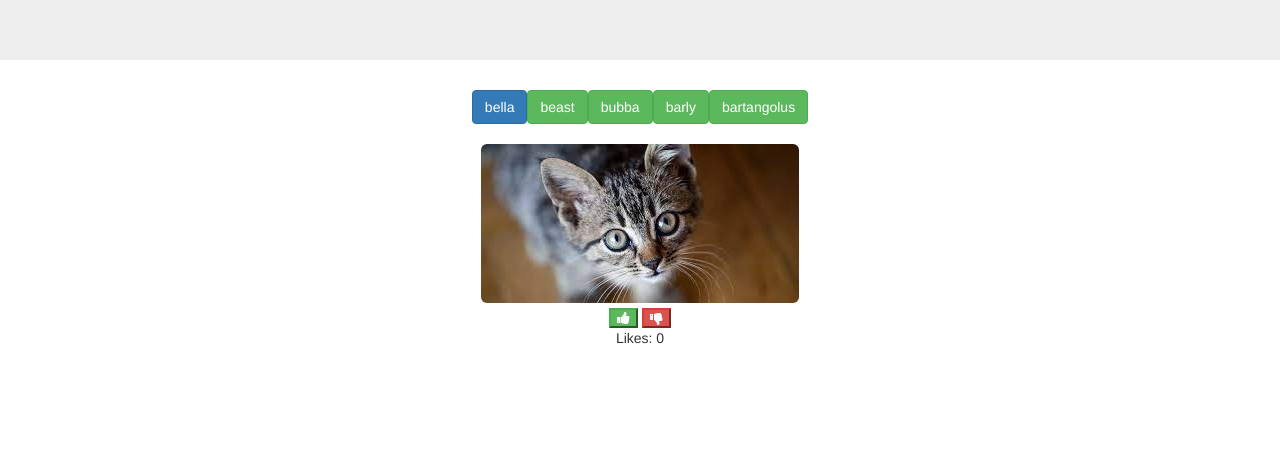
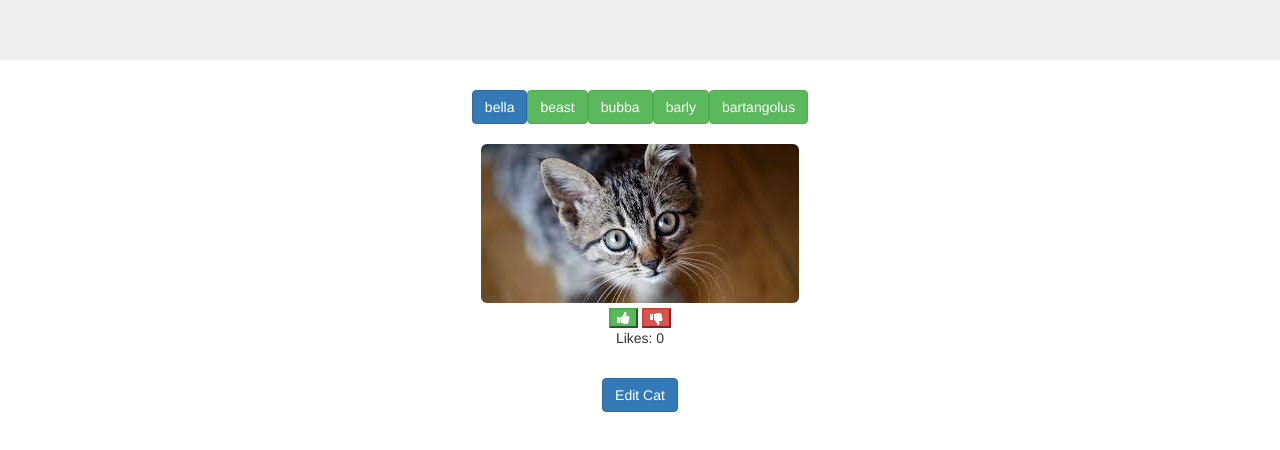
Before and after one commit to jmromeo/catclicker, a plain HTML site: page index.html in a window 1280 px wide. Shown: the part 180-630 px from the top of the page. Drawn offline with nearby package versions, Linux system fonts and the light colour scheme.

Commit message:
Added edit cat button

```diff
--- a/css/catlist.css
+++ b/css/catlist.css
@@ -1,2 +1,3 @@
 .row-margin { margin-top: 20px; }
 .likebtn-margin { margin-top: 5px; }
+.margin-bottom { margin-bottom: 20px; }
--- a/index.html
+++ b/index.html
@@ -43,7 +43,12 @@
                 <p id="catcountview"></p>
             </div>
         </div>
+        <div class="row row-margin">
+            <div id="adminview" class="col text-center">
+            </div>
+        </div>
     </div>
+    <div class="margin-bottom"></div>
 
     <script src='js/app.js'></script>
 </body>
--- a/js/app.js
+++ b/js/app.js
@@ -2,6 +2,163 @@
 /************************* V I E W S ********************************/
 /********************************************************************/
 (function () {
+
+var catEditView = {
+
+    _createNameEditor : function() {
+        var nameform = document.createElement("div");
+
+        nameform.classList.add("form-group");
+
+        var label = document.createElement("label");
+        label.innerHTML = "Cat Name";
+
+        var input = document.createElement("input");
+        input.classList.add("form-control");
+
+        nameform.appendChild(label);
+        nameform.appendChild(input);
+
+        this.catnameinput = input;
+
+        return nameform;
+    },
+
+    _createImgEditor : function() {
+        var img = document.createElement("div");
+
+        img.classList.add("form-group");
+
+        var label = document.createElement("label");
+        label.innerHTML = "Cat Img";
+
+        var input = document.createElement("input");
+        input.classList.add("form-control");
+
+        img.appendChild(label);
+        img.appendChild(input);
+
+        this.catimginput = input;
+
+        return img;
+    },
+
+    _createLikesEditor : function() {
+        var likes = document.createElement("div");
+
+        likes.classList.add("form-group");
+
+        var label = document.createElement("label");
+        label.innerHTML = "Cat likes";
+
+        var input = document.createElement("input");
+        input.classList.add("form-control");
+
+        likes.appendChild(label);
+        likes.appendChild(input);
+
+        this.catlikesinput = input;
+
+        return likes;
+    },
+
+    _createSaveButton : function() {
+        var button = document.createElement("button");
+
+        button.innerHTML = "Save";
+        button.classList.add("btn");
+        button.classList.add("btn-success");
+        button.onclick = this.saveClicked;
+
+        return button;
+    },
+
+    _createCancelButton : function() {
+        var button = document.createElement("button");
+
+        button.innerHTML = "Cancel";
+        button.classList.add("btn");
+        button.classList.add("btn-danger");
+        button.onclick = this.editCancelled;
+
+        return button;
+    },
+
+    init : function(parentview) {
+        this.catedit_view = parentview;
+
+        this.catnameform  = this._createNameEditor();
+        this.catimgform   = this._createImgEditor();
+        this.catlikesform = this._createLikesEditor();
+
+        this.savebutton   = this._createSaveButton();
+        this.cancelbutton = this._createCancelButton();
+
+        return this;
+    },
+
+    saveClicked : function() {
+        var newcatname  = catEditView.catnameinput.value;
+        var newcatimg   = catEditView.catimginput.value;
+        var newcatlikes = catEditView.catlikesinput.value;
+
+        octopus.editCat(octopus.getCurrentCat(), newcatname, newcatimg, newcatlikes);
+    },
+
+    editCancelled : function() {
+        octopus.editCancelled();
+    },
+
+    render : function() {
+        cat = octopus.getCurrentCat();
+
+        this.catnameinput.value  = cat.name;
+        this.catimginput.value   = cat.img;
+        this.catlikesinput.value = cat.numclicks;
+
+        this.catedit_view.append(this.catnameform);
+        this.catedit_view.append(this.catimgform);
+        this.catedit_view.append(this.catlikesform);
+        this.catedit_view.append(this.savebutton);
+        this.catedit_view.append(this.cancelbutton);
+    }
+}
+
+var adminView = {
+
+    init : function() {
+        this.admin_view  = $("#adminview");
+        this.cateditview = catEditView.init(this.admin_view);
+
+        this.render();
+    },
+
+    adminButtonClicked : function(view) {
+        octopus.adminButtonClicked();
+    },
+
+    render : function() {
+        var button = document.createElement("button");
+
+        // silly but just removing all elements and rerendering everything
+        this.admin_view.empty();
+
+        // admin button always shows
+        var adminbutton = document.createElement("button");
+        adminbutton.id = 'admin_button';
+        adminbutton.innerHTML = "Edit Cat";
+        adminbutton.classList.add("btn");
+        adminbutton.classList.add("btn-primary");
+        adminbutton.onclick = this.adminButtonClicked;
+
+        this.admin_view.append(adminbutton);
+
+        // displaying cat editor if in admin mode
+        if (octopus.isAdminMode()) {
+            this.cateditview.render();
+        }
+    },
+}
 
 var catDisplayView = {
 
@@ -25,7 +182,6 @@ var catDisplayView = {
             alert("Are you crazy?! " + cat.name + " super cute!");
         }
     },
-
 
     render : function() {
         var cat = octopus.getCurrentCat();
@@ -85,16 +241,26 @@ function Cat(id, name, img) {
 };
 
 var model = {
+
     cats : [
-        new Cat('cat_1', 'bella', 'imgs/cute_cat_1.jpeg'),
-        new Cat('cat_2', 'beast', 'imgs/cute_cat_2.jpeg'),
-        new Cat('cat_3', 'bubba', 'imgs/cute_cat_3.jpeg'),
-        new Cat('cat_4', 'barly', 'imgs/cute_cat_4.jpeg'),
-        new Cat('cat_5', 'bartangolus', 'imgs/cute_cat_5.jpeg')
+        new Cat(0, 'bella', 'imgs/cute_cat_1.jpeg'),
+        new Cat(1, 'beast', 'imgs/cute_cat_2.jpeg'),
+        new Cat(2, 'bubba', 'imgs/cute_cat_3.jpeg'),
+        new Cat(3, 'barly', 'imgs/cute_cat_4.jpeg'),
+        new Cat(4, 'bartangolus', 'imgs/cute_cat_5.jpeg')
     ],
 
     init : function() {
         this.setCurrentCat(this.cats[0]);
+        this.setAdminMode(false);
+    },
+
+    setAdminMode : function(boolval) {
+        this.adminmode = boolval;
+    },
+
+    isAdminMode : function() {
+        return this.adminmode;
     },
 
     setCurrentCat : function(cat) {
@@ -109,6 +275,18 @@ var model = {
         return this.cats;
     },
 
+    updateCatName : function(cat, newname) {
+        this.cats[cat.id].name = newname;
+    },
+
+    updateCatImg : function(cat, newimg) {
+        this.cats[cat.id].img = newimg;
+    },
+
+    updateCatLikes : function(cat, newlikes) {
+        this.cats[cat.id].numclicks = newlikes;
+    },
+
     incrementClickCount : function(cat) {
         cat.numclicks++;
     }
@@ -119,6 +297,7 @@ var octopus = {
         model.init();
         catListView.init();
         catDisplayView.init();
+        adminView.init();
     },
 
     getCurrentCat : function() {
@@ -127,6 +306,25 @@ var octopus = {
 
     getCats : function() {
         return model.getCats();
+    },
+
+    editCat : function(cat, newname, newimg, newnumlikes) {
+        if (newname != "") {
+            model.updateCatName(cat, newname);
+        }
+
+        if (newimg != "") {
+            model.updateCatImg(cat, newimg);
+        }
+
+        if (newnumlikes != "") {
+            model.updateCatLikes(cat, newnumlikes);
+        }
+
+        model.setAdminMode(false);
+        catListView.render();
+        catDisplayView.render();
+        adminView.render();
     },
 
     catSelected : function(cat) {
@@ -138,6 +336,20 @@ var octopus = {
     catClicked : function(cat) {
         model.incrementClickCount(cat);
         catDisplayView.render(cat);
+    },
+
+    adminButtonClicked : function() {
+        model.setAdminMode(true);
+        adminView.render();
+    },
+
+    editCancelled : function() {
+        model.setAdminMode(false);
+        adminView.render();
+    },
+
+    isAdminMode : function() {
+        return model.isAdminMode();
     }
 }
 
```
